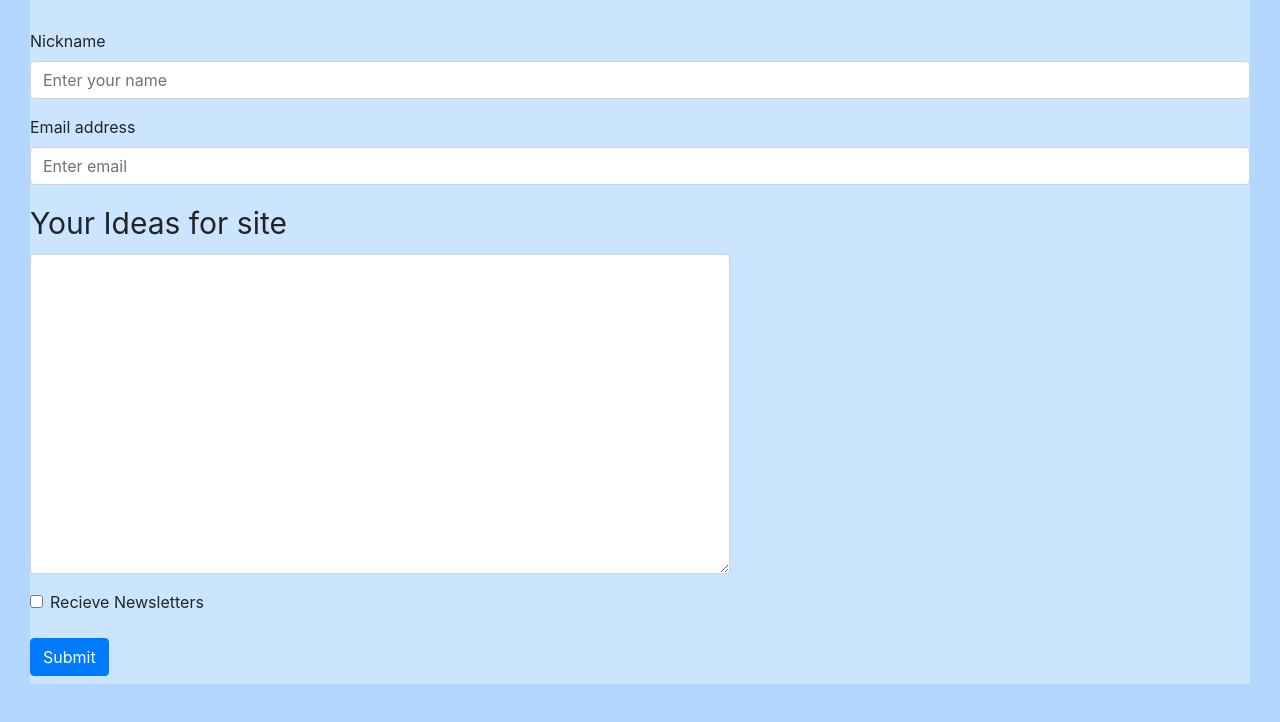
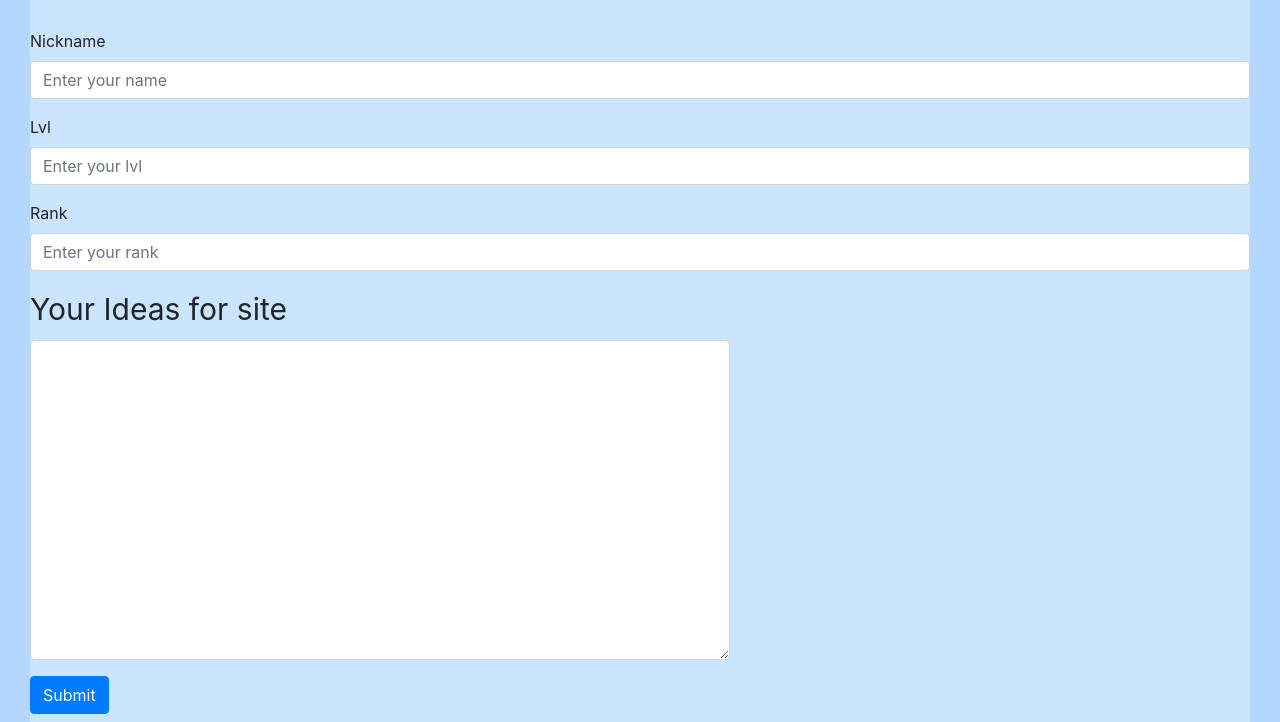
Before and after one commit to Grufx/GrufLol, a plain HTML site: page About.html in a window 1280 px wide. Shown: the part 1032-1754 px from the top of the page. Before the commit the page ends 1716 px from the top, so only its background shows below. Drawn offline with Linux system fonts and the light colour scheme.

Commit message:
Update About.html

```diff
--- a/About.html
+++ b/About.html
@@ -92,21 +92,18 @@
                     <input type="text" class="form-control" id="Name" placeholder="Enter your name">
                 </div>
                 <div class="form-group">
-                    <label for="Email">Email address</label>
-                    <input type="email" class="form-control" id="Email" aria-describedby="email" placeholder="Enter email">
+                    <label for="Name">Lvl</label>
+                    <input type="text" class="form-control" id="Name" placeholder="Enter your lvl">
+                </div>
+                <div class="form-group">
+                    <label for="Name">Rank</label>
+                    <input type="text" class="form-control" id="Name" placeholder="Enter your rank">
                 </div>
                 <div class="form-group">
                     <label for="exampleFormControlTextarea1" style="font-size: 30px">Your Ideas for site</label>
                     <textarea class="form-control" id="exampleFormControlTextarea1" rows="3" style="height: 320px; max-width: 100%; width: 700px"></textarea>
                 </div>
-                <div class="form-check">
-                    <input class="form-check-input" type="checkbox" value="" id="Checkbox">
-                    <label class="form-check-label" for="Checkbox">
-                        Recieve Newsletters
-                    </label>
-                </div>
                 <div class="button">
-                    <br>
                     <button type="submit" class="btn btn-primary mb-2">Submit</button>
                 </div>
             </form>
```
